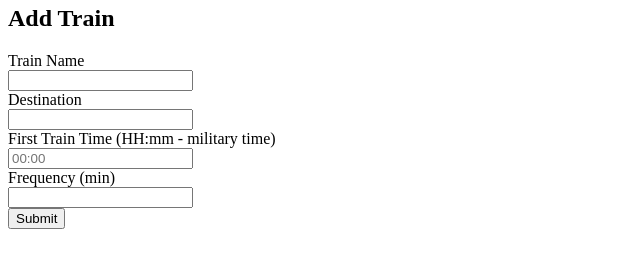
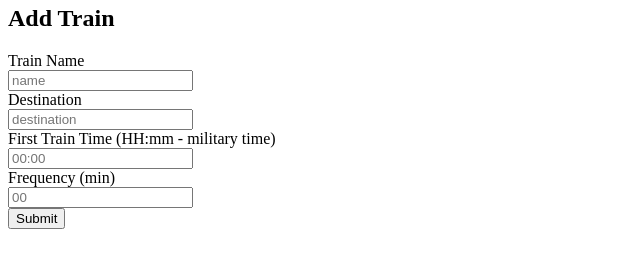
Before and after one commit to JoeLearns2Code/Train-Scheduler, a plain HTML site: page index.html in a window 1280 px wide. Shown: the part 222-480 px from the top of the page, 0-640 px from the left. Drawn offline with nearby package versions, Linux system fonts and the light colour scheme; no server answers.

Commit message:
Additional logic added.

```diff
--- a/assets/javascript/logic.js
+++ b/assets/javascript/logic.js
@@ -94,6 +94,8 @@ var firebaseConfig = {
 database.ref().on("child_added", function(childSnapshot){
  console.log(childSnapshot.val());
 
+
+
 //Store all inputs in variables to snapshot on firebase
 
 var trainName = childSnapshot.val().name;
@@ -112,7 +114,7 @@ console.log(frequency);
 
 //Time calculation://
 
-//convert first train time entered
+//convert first train time entered to a year previous, to ensure it's not interpreted as coming after the current time.
 var firstTimeConverted = moment(firstTrainTime, "HH:mm").subtract(1, "years");
   console.log(firstTimeConverted);
 
@@ -135,7 +137,9 @@ console.log("Minutes until train " + minutesUntilTrain);
 
 //Next train arrival
 var nextTrain = moment().add(minutesUntilTrain, "minutes");
+
 console.log("Arrival Time: " + moment(nextTrain).format("HH:mm"));
+
 
 
 //Add a new row to the HTML table
@@ -153,4 +157,8 @@ $("<td>").text(minutesUntilTrain + " min"),
 
 $("#schedule > tbody").append(newRow);
 
+//refresh page to recalculate minutes until next train arrives
+
+setInterval("window.location.reload()", 60000);
+
 });
--- a/index.html
+++ b/index.html
@@ -45,11 +45,11 @@
             <h2>Add Train</h2>
             <label>Train Name</label>
             <br>
-            <input id="train-name-input" type="text">
+            <input id="train-name-input" type="text" placeholder="name">
             <br>
             <label>Destination</label>
             <br>
-            <input id="destination-input" type="text">
+            <input id="destination-input" type="text" placeholder="destination">
             <br>
             <label>First Train Time (HH:mm - military time)</label>
             <br>
@@ -57,7 +57,7 @@
             <br>
             <label>Frequency (min)</label>
             <br>
-            <input id="frequency-input" type="text">
+            <input id="frequency-input" type="text" placeholder="00">
             <br>
             <button id="submit-button">Submit</button>
         </form>
```
